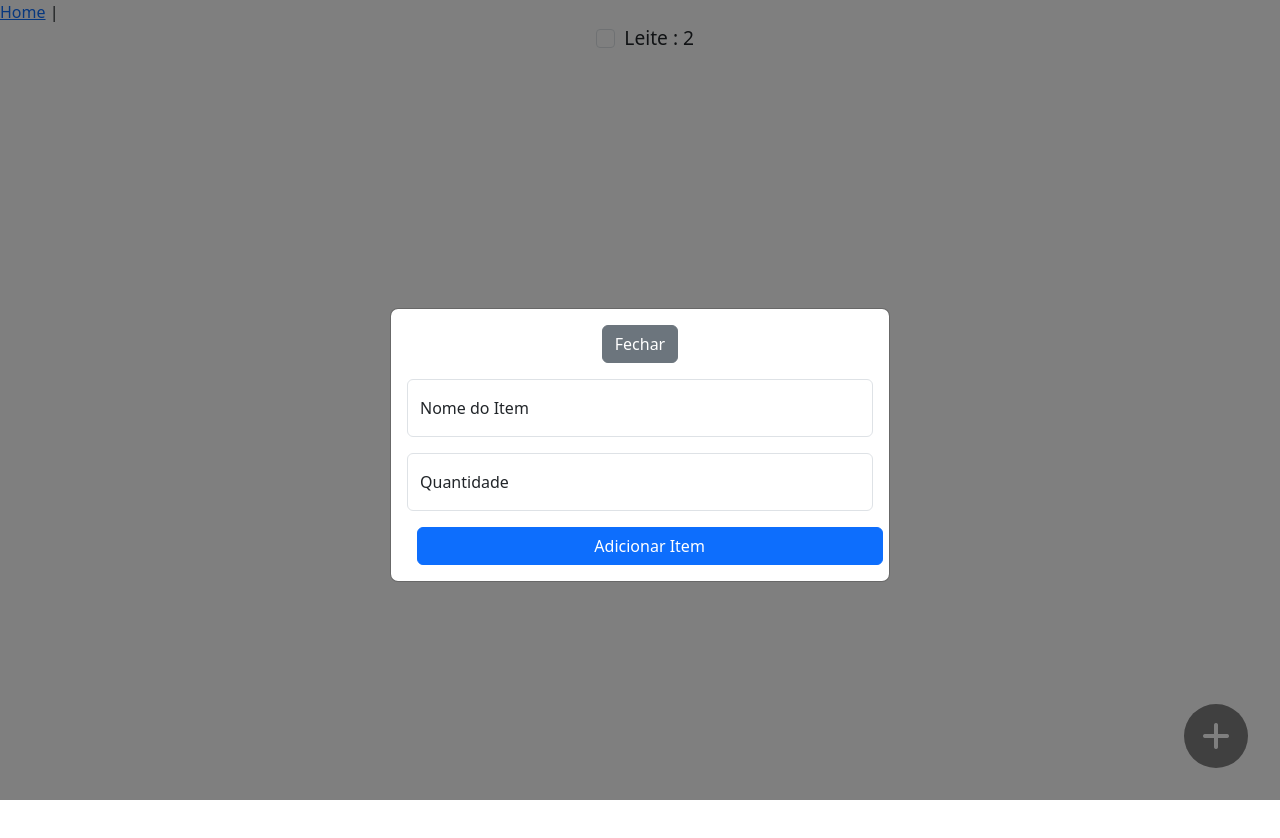
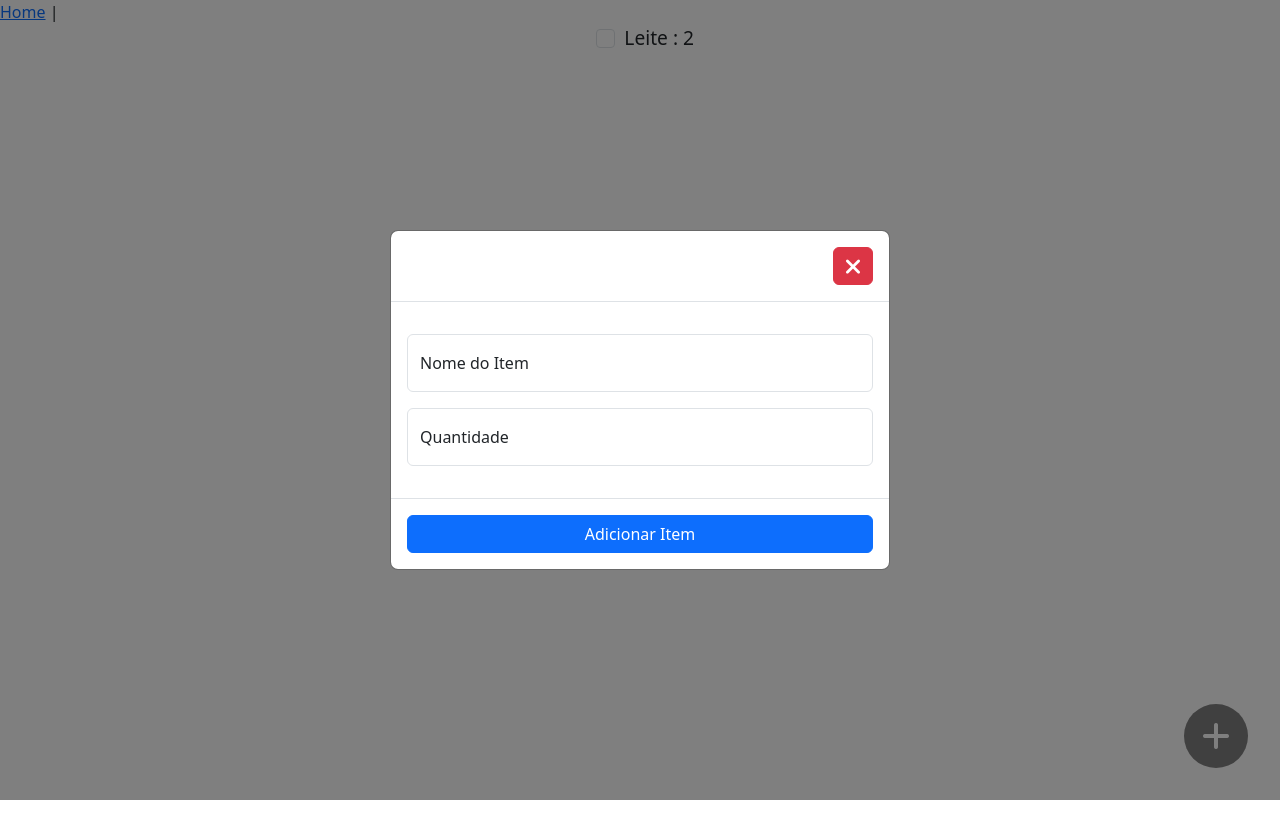
Before and after one commit to eduardosoaresdutra/shopping-list, a Vue app: page /#/ in a window 1280 px wide. Both pictures are taken after a click on the button 1216 px from the left and 736 px from the top of the page. Shown: the top 838 px of the page. After the commit the page ends 800 px from the top, so only its background shows below. Built offline with nearby package versions, Linux system fonts and the light colour scheme.

Commit message:
Refatoração de botões e de estilos para padrões do Vue

```diff
--- a/src/components/AddItemForm.vue
+++ b/src/components/AddItemForm.vue
@@ -33,7 +33,6 @@ export default {
 
 <template>
     <div class="input__wrapper d-flex justify-center align-items-center">
-        <button type="button" class="btn btn-secondary" data-bs-dismiss="modal">Fechar</button>
         <div class="input__wrapper__form">
             <div class="form-floating">
                 <input class="form-control" type="text" id="itemName" placeholder="Leite">
@@ -45,7 +44,6 @@ export default {
             </div>
         </div>
         <div class="input__wrapper__buttons">
-            <button type="button" class="btn btn-primary w-100" data-bs-dismiss="modal">Adicionar Item</button>
         </div>
     </div>
 </template>
--- a/src/components/AddItemModal.vue
+++ b/src/components/AddItemModal.vue
@@ -6,12 +6,34 @@ export default {
 }
 </script>
 
+<style scoped lang="scss">
+    .modal-header {
+        display: flex;
+        justify-content: flex-end;
+
+        button {
+            i {
+                font-size: 1.4rem;
+                vertical-align: middle;
+            }
+        }
+    }
+</style>
+
 <template>
-    <div class="dashboard-component__wrapper__add-item__wrapper modal" id="addItemModal">
-        <div class="modal-dialog">
+    <div class="modal__wrapper modal" id="addItemModal">
+        <div class="modal-dialog modal-dialog-centered">
             <div class="modal-content">
+                <div class="modal-header">
+                    <button type="button" class="btn btn-danger" data-bs-dismiss="modal">
+                        <i class="fa-solid fa-xmark"></i>
+                    </button>
+                </div>
                 <div class="modal-body">
                     <AddItemForm></AddItemForm>
+                </div>
+                <div class="modal-footer">
+                    <button type="button" class="btn btn-primary w-100" data-bs-dismiss="modal">Adicionar Item</button>
                 </div>
             </div>
         </div>
--- a/src/views/DashboardView.vue
+++ b/src/views/DashboardView.vue
@@ -22,14 +22,9 @@ export default {
 }
 </script>
 
-<style lang="scss">
+<style scoped lang="scss">
     .dashboard-component__wrapper {
         width: 100vw;
-
-        &__add-item__wrapper {
-            position: absolute;
-            margin: 35vh 0;
-        }
     }
 </style>
 
```
